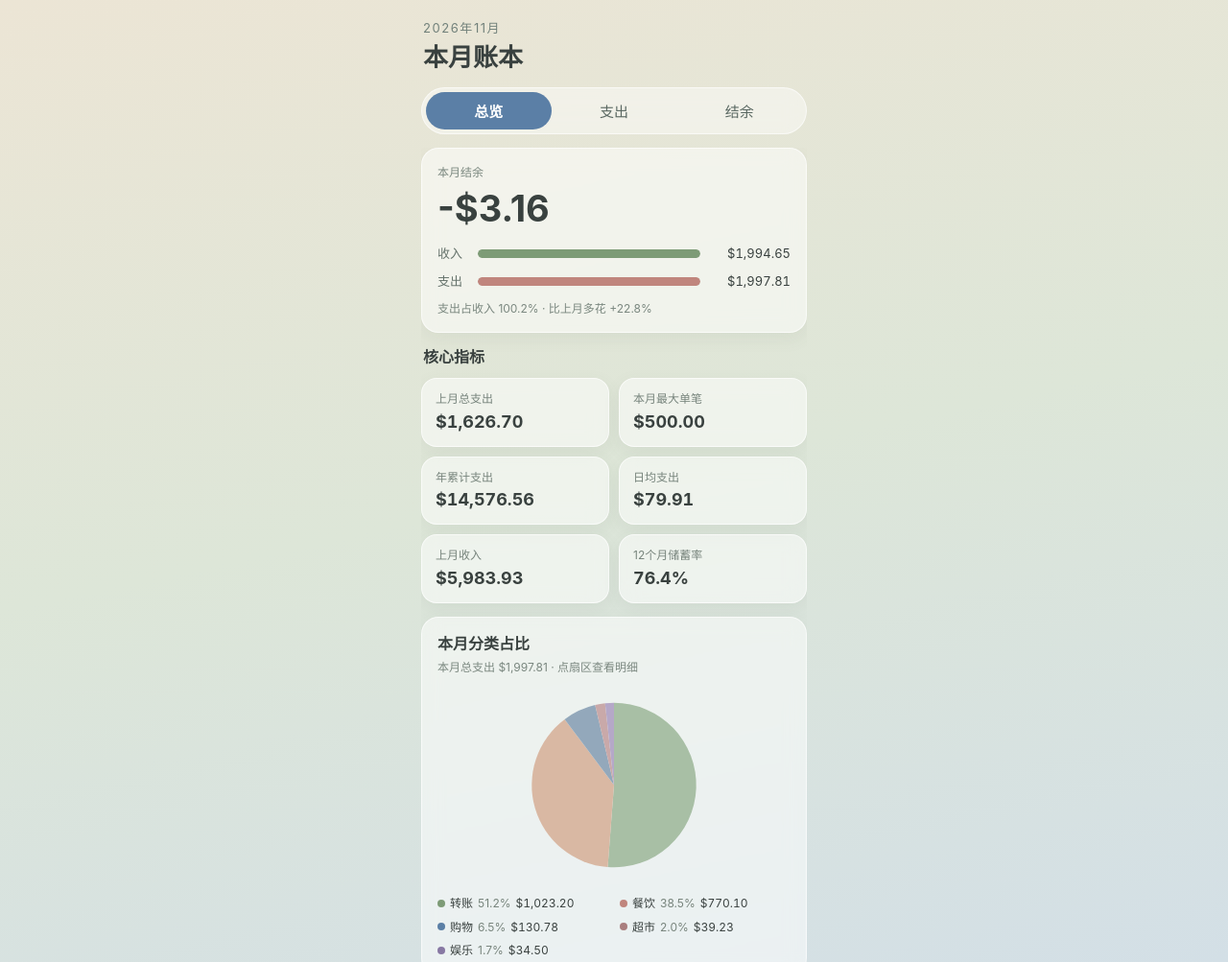
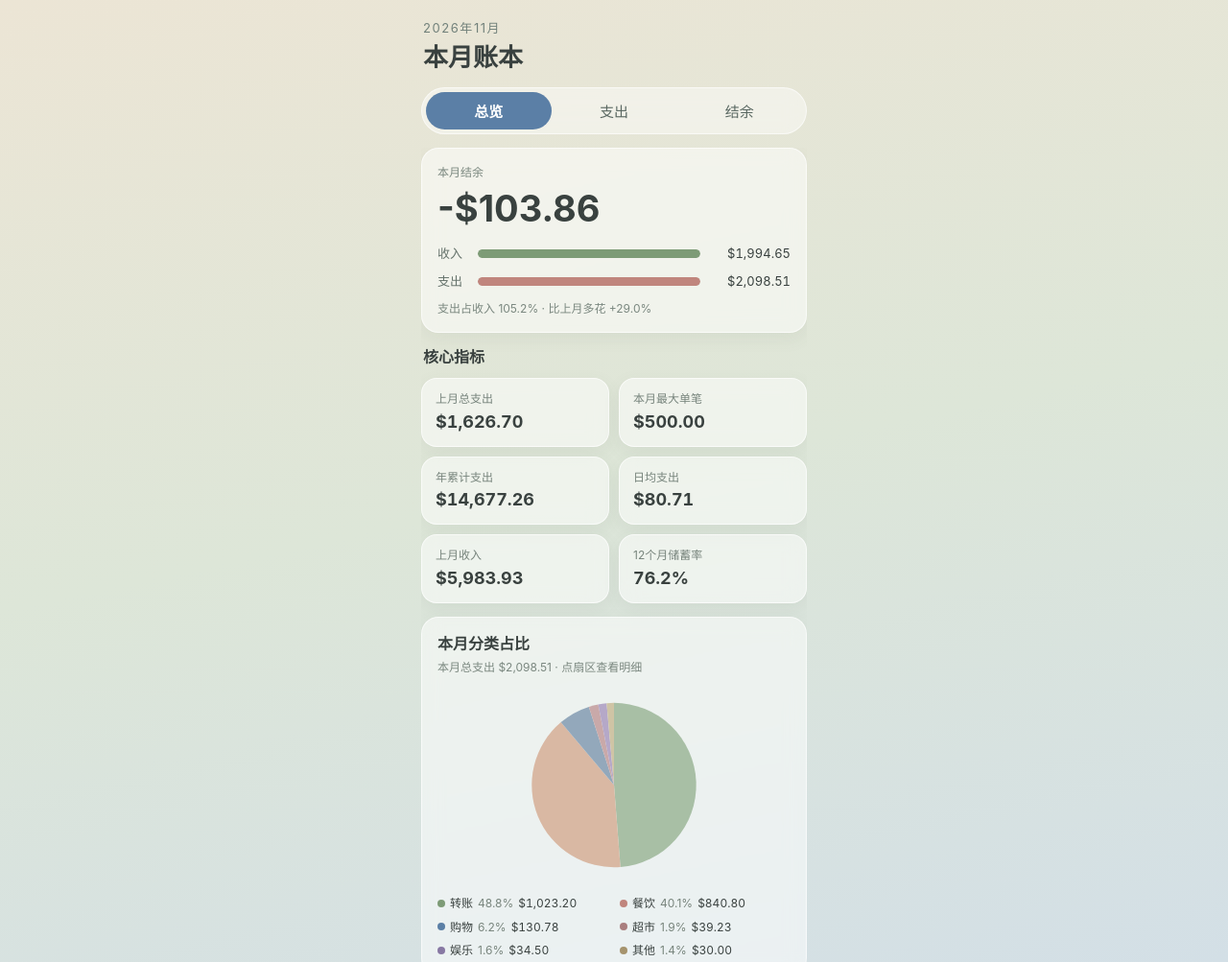
Before and after one commit to Clayyyyyyyy/xixi-expense-dashboard, a plain HTML site: page index.html in a window 1280 px wide. Shown: the top 1003 px of the page at 96% size. Drawn offline with Linux system fonts and the light colour scheme.

Commit message:
dashboard: refresh 2026-11-26

```diff
--- a/index.html
+++ b/index.html
@@ -200,33 +200,33 @@
 "use strict";
 const DATA = /*DATA_START*/
 {
- "generated_for_date": "2026-11-25",
+ "generated_for_date": "2026-11-26",
  "overview": {
   "ym": "2026-11",
   "prev_ym": "2026-10",
   "month_title": "2026年11月",
   "income": 1994.65,
   "prev_income": 5983.93,
-  "expense": 1997.81,
+  "expense": 2098.51,
   "prev_expense": 1626.7,
-  "balance": -3.16,
-  "mom_diff": 371.11,
-  "mom_pct": 22.8,
+  "balance": -103.86,
+  "mom_diff": 471.81,
+  "mom_pct": 29.0,
   "max_single": {
    "merchant": "ZELLE TO LAOGONG",
    "amount": 500.0,
    "date": "2026-11-04"
   },
   "refunds": 0.0,
-  "ytd_expense": 14576.56,
-  "daily_avg": 79.91,
-  "days_used": 25,
-  "expense_bar_pct": 100.2
+  "ytd_expense": 14677.26,
+  "daily_avg": 80.71,
+  "days_used": 26,
+  "expense_bar_pct": 105.2
  },
  "categories": [
   {
    "name": "餐饮",
-   "amount": 770.1
+   "amount": 840.8
   },
   {
    "name": "超市",
@@ -270,35 +270,40 @@ const DATA = /*DATA_START*/
   },
   {
    "name": "其他",
-   "amount": 0.0
+   "amount": 30.0
   }
  ],
- "total_expense": 1997.81,
+ "total_expense": 2098.51,
  "pie": [
   {
    "name": "转账",
    "amount": 1023.2,
-   "pct": 51.2
+   "pct": 48.8
   },
   {
    "name": "餐饮",
-   "amount": 770.1,
-   "pct": 38.5
+   "amount": 840.8,
+   "pct": 40.1
   },
   {
    "name": "购物",
    "amount": 130.78,
-   "pct": 6.5
+   "pct": 6.2
   },
   {
    "name": "超市",
    "amount": 39.23,
-   "pct": 2.0
+   "pct": 1.9
   },
   {
    "name": "娱乐",
    "amount": 34.5,
-   "pct": 1.7
+   "pct": 1.6
+  },
+  {
+   "name": "其他",
+   "amount": 30.0,
+   "pct": 1.4
   }
  ],
  "top10": [
@@ -339,6 +344,12 @@ const DATA = /*DATA_START*/
    "cat": "餐饮"
   },
   {
+   "date": "2026-11-25",
+   "merchant": "Cooper's Old Time Pit Bar-B-Que",
+   "amount": 70.7,
+   "cat": "餐饮"
+  },
+  {
    "date": "2026-11-12",
    "merchant": "Pho Chau's",
    "amount": 60.2,
@@ -354,12 +365,6 @@ const DATA = /*DATA_START*/
    "date": "2026-11-18",
    "merchant": "First Emperor Chinese Restaurant",
    "amount": 45.0,
-   "cat": "餐饮"
-  },
-  {
-   "date": "2026-11-23",
-   "merchant": "Pho Chau's",
-   "amount": 40.78,
    "cat": "餐饮"
   }
  ],
@@ -407,17 +412,9 @@ const DATA = /*DATA_START*/
   }
  ],
  "daily": {
-  "start": "2026-10-27",
-  "end": "2026-11-23",
+  "start": "2026-10-29",
+  "end": "2026-11-25",
   "days": [
-   {
-    "date": "2026-10-27",
-    "amount": 0.0
-   },
-   {
-    "date": "2026-10-28",
-    "amount": 0.0
-   },
    {
     "date": "2026-10-29",
     "amount": 1077.0
@@ -516,32 +513,64 @@ const DATA = /*DATA_START*/
    },
    {
     "date": "2026-11-22",
-    "amount": 82.64
+    "amount": 50.0
    },
    {
     "date": "2026-11-23",
-    "amount": 40.78
+    "amount": 0.0
+   },
+   {
+    "date": "2026-11-24",
+    "amount": 73.42
+   },
+   {
+    "date": "2026-11-25",
+    "amount": 100.7
    }
   ],
   "max": {
    "date": "2026-10-29",
    "amount": 1077.0,
-   "index": 2
+   "index": 0
   },
   "min": {
-   "date": "2026-10-27",
+   "date": "2026-10-31",
    "amount": 0.0,
-   "index": 0
+   "index": 2
   }
  },
  "recent": [
   {
-   "date": "2026-11-23",
+   "date": "2026-11-25",
+   "merchant": "Cooper's Old Time Pit Bar-B-Que",
+   "amount": 70.7,
+   "cat": "餐饮",
+   "account": "CREDIT CARD …5804",
+   "status": "待入账"
+  },
+  {
+   "date": "2026-11-25",
+   "merchant": "Vibe Car Wash",
+   "amount": 30.0,
+   "cat": "其他",
+   "account": "CREDIT CARD …5804",
+   "status": "待入账"
+  },
+  {
+   "date": "2026-11-24",
+   "merchant": "In-N-Out Burger",
+   "amount": 32.64,
+   "cat": "餐饮",
+   "account": "CREDIT CARD …5804",
+   "status": "已入账"
+  },
+  {
+   "date": "2026-11-24",
    "merchant": "Pho Chau's",
    "amount": 40.78,
    "cat": "餐饮",
    "account": "CREDIT CARD …5804",
-   "status": "待入账"
+   "status": "已入账"
   },
   {
    "date": "2026-11-22",
@@ -550,14 +579,6 @@ const DATA = /*DATA_START*/
    "cat": "餐饮",
    "account": "CREDIT CARD …5804",
    "status": "已入账"
-  },
-  {
-   "date": "2026-11-22",
-   "merchant": "In-N-Out Burger",
-   "amount": 32.64,
-   "cat": "餐饮",
-   "account": "CREDIT CARD …5804",
-   "status": "待入账"
   },
   {
    "date": "2026-11-20",
@@ -638,22 +659,6 @@ const DATA = /*DATA_START*/
    "cat": "娱乐",
    "account": "EVERYDAY CHECKING ...0436 …0436",
    "status": "已入账"
-  },
-  {
-   "date": "2026-11-08",
-   "merchant": "99 Ranch Market",
-   "amount": 39.23,
-   "cat": "超市",
-   "account": "CREDIT CARD …5804",
-   "status": "已入账"
-  },
-  {
-   "date": "2026-11-08",
-   "merchant": "King Noodle & Sushi",
-   "amount": 37.0,
-   "cat": "餐饮",
-   "account": "CREDIT CARD …5804",
-   "status": "已入账"
   }
  ],
  "monthly": [
@@ -730,20 +735,20 @@ const DATA = /*DATA_START*/
   {
    "ym": "2026-11",
    "income": 1994.65,
-   "expense": 1997.81,
-   "balance": -3.16,
-   "rate": -0.2
+   "expense": 2098.51,
+   "balance": -103.86,
+   "rate": -5.2
   }
  ],
  "monthly_total": {
   "income": 61663.15,
-  "expense": 14576.56,
-  "balance": 47086.59,
-  "rate": 76.4
+  "expense": 14677.26,
+  "balance": 46985.89,
+  "rate": 76.2
  },
  "combo": {
   "max": 9834.7,
-  "min": -3.16,
+  "min": -103.86,
   "latest_income": 1995,
   "latest_ym": "2026-11"
  }
```
